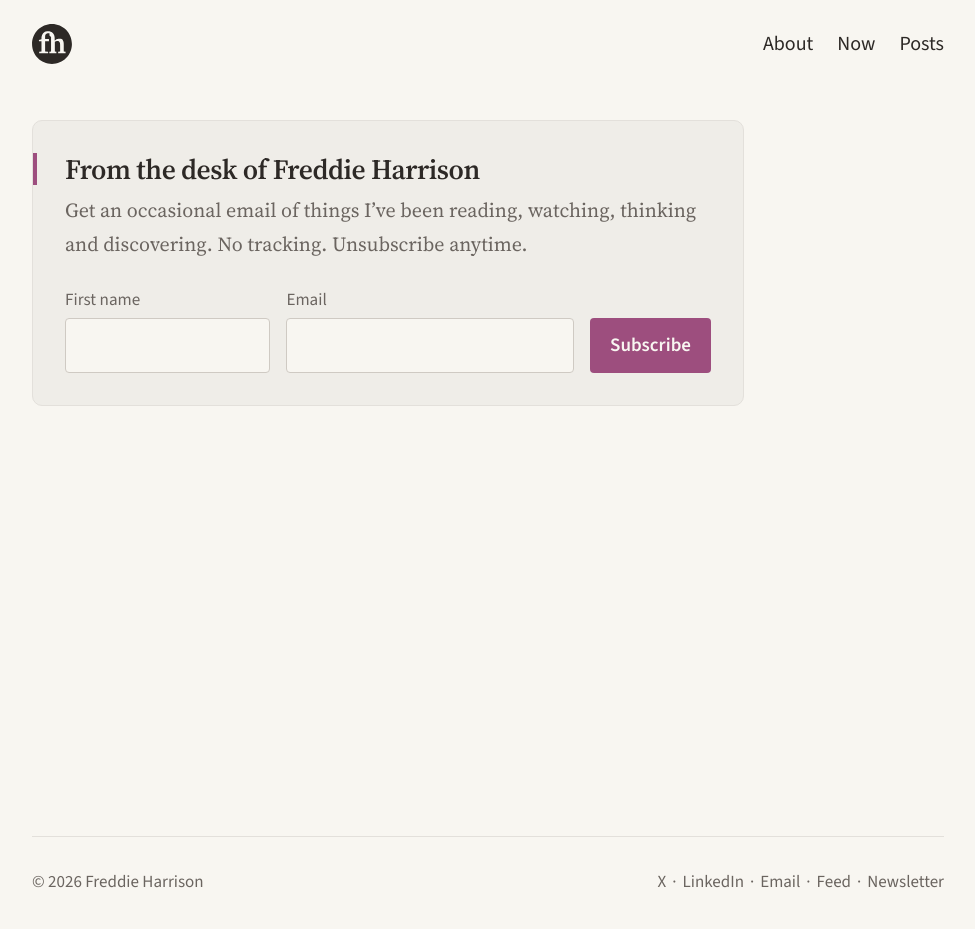
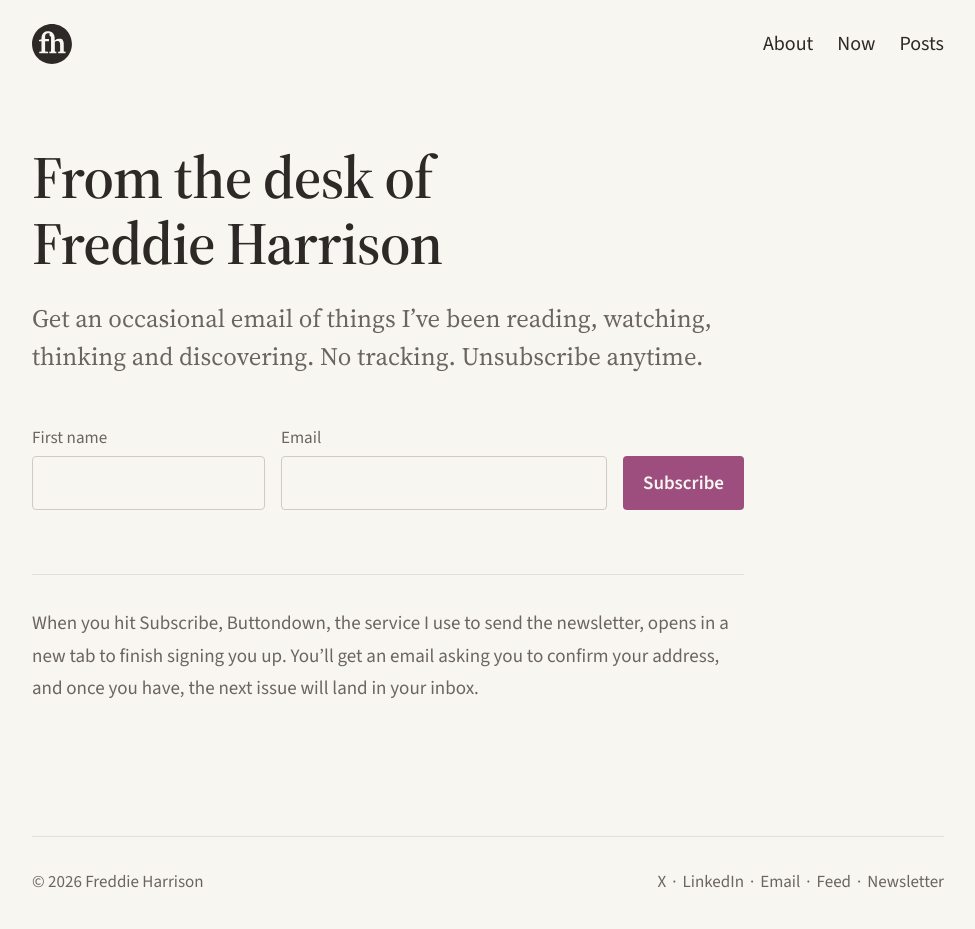
Before and after one commit to freddiewrites/freddiewrites.github.io, a Jekyll site: the page built from newsletter.html, in a window 1280 px wide. Shown: the whole page, without its empty margins (152-1127 px from the left). Built offline with Jekyll 4.4.1, drawn with Linux system fonts in a browser that asks for light colours.

Commit message:
Give the newsletter page its own layout
Large heading and intro, the form without the home page panel, and a
short note on what happens after subscribing. Splits the form fields
into their own include, and makes the one-row form layout the default.

Co-Authored-By: Claude Opus 5.5 <noreply@anthropic.com>
Claude-Session: https://claude.ai/code/session_01XhZxdn2ykFjNGtpS1kPALB

```diff
--- /dev/null
+++ b/_includes/newsletter-fields.html
@@ -0,0 +1,20 @@
+{% comment %}
+  Newsletter signup fields and their script. Posts to Buttondown.
+  Used inside the home page panel and on /newsletter/.
+{% endcomment %}
+<form class="newsletter-form" action="https://buttondown.com/api/emails/embed-subscribe/freddiewrites" method="post" target="_blank">
+  <div class="newsletter-field">
+    <label for="newsletter-first-name">First name</label>
+    <input type="text" id="newsletter-first-name" name="metadata__first_name" autocomplete="given-name" required aria-describedby="newsletter-first-name-error">
+    <p class="newsletter-error" id="newsletter-first-name-error" hidden></p>
+  </div>
+  <div class="newsletter-field">
+    <label for="newsletter-email">Email</label>
+    <input type="email" id="newsletter-email" name="email" autocomplete="email" required aria-describedby="newsletter-email-error">
+    <p class="newsletter-error" id="newsletter-email-error" hidden></p>
+  </div>
+  <input type="hidden" name="embed" value="1">
+  <button type="submit" class="newsletter-button">Subscribe</button>
+  <p class="newsletter-status" role="status"></p>
+</form>
+<script src="{{ '/assets/js/newsletter.js' | relative_url }}" defer></script>
--- a/_includes/newsletter-form.html
+++ b/_includes/newsletter-form.html
@@ -1,25 +1,6 @@
-{% comment %}
-  Newsletter signup panel. Used on the home page and /newsletter/.
-  Pass heading_level=1 where the panel is the page's main heading.
-{% endcomment %}
-{% assign heading = include.heading_level | default: 2 %}
+{% comment %}Newsletter signup panel on the home page{% endcomment %}
 <section class="newsletter" aria-labelledby="newsletter-heading">
-  <h{{ heading }} id="newsletter-heading" class="newsletter-title">From the desk of Freddie Harrison</h{{ heading }}>
+  <h2 id="newsletter-heading" class="newsletter-title">From the desk of Freddie Harrison</h2>
   <p class="newsletter-blurb">Get an occasional email of things I’ve been reading, watching, thinking and discovering. No tracking. Unsubscribe anytime.</p>
-  <form class="newsletter-form" action="https://buttondown.com/api/emails/embed-subscribe/freddiewrites" method="post" target="_blank">
-    <div class="newsletter-field">
-      <label for="newsletter-first-name">First name</label>
-      <input type="text" id="newsletter-first-name" name="metadata__first_name" autocomplete="given-name" required aria-describedby="newsletter-first-name-error">
-      <p class="newsletter-error" id="newsletter-first-name-error" hidden></p>
-    </div>
-    <div class="newsletter-field">
-      <label for="newsletter-email">Email</label>
-      <input type="email" id="newsletter-email" name="email" autocomplete="email" required aria-describedby="newsletter-email-error">
-      <p class="newsletter-error" id="newsletter-email-error" hidden></p>
-    </div>
-    <input type="hidden" name="embed" value="1">
-    <button type="submit" class="newsletter-button">Subscribe</button>
-    <p class="newsletter-status" role="status"></p>
-  </form>
+  {% include newsletter-fields.html %}
 </section>
-<script src="{{ '/assets/js/newsletter.js' | relative_url }}" defer></script>
--- a/_sass/_components.scss
+++ b/_sass/_components.scss
@@ -260,6 +260,16 @@
   align-items: start;
   font-family: var(--font-ui);
   font-size: 0.95em;
+
+  /* Fields and button share a row on wider screens */
+  @media (min-width: 600px) {
+    grid-template-columns: 1fr 1.4fr auto;
+
+    /* Line the button up with the fields, not their labels */
+    .newsletter-button {
+      margin-top: calc(0.9em * 1.7 + 4px);
+    }
+  }
 }
 
 .newsletter-field {
@@ -344,7 +354,7 @@
   }
 }
 
-/* A soft panel. Fields and button share a row on wider screens */
+/* A soft panel around the form on the home page */
 .newsletter {
   position: relative;
   padding: var(--space-lg);
@@ -361,17 +371,6 @@
     width: 4px;
     height: 1.6em;
     background-color: var(--link-color);
-  }
-
-  @media (min-width: 600px) {
-    .newsletter-form {
-      grid-template-columns: 1fr 1.4fr auto;
-    }
-
-    /* Line the button up with the fields, not their labels */
-    .newsletter-button {
-      margin-top: calc(0.9em * 1.7 + 4px);
-    }
   }
 
   @media (max-width: 599px) {
@@ -604,3 +603,26 @@
     justify-content: flex-start;
   }
 }
+
+/* Newsletter page */
+.signup-title {
+  margin: var(--space-md) 0 var(--space-md);
+  font-size: clamp(2.2em, 1.6em + 2.4vw, 3em);
+  line-height: 1.1;
+}
+
+.signup-blurb {
+  margin-bottom: var(--space-xl);
+  font-size: 1.25em;
+  line-height: 1.5;
+  color: var(--text-muted);
+}
+
+.signup-note {
+  margin: var(--space-2xl) 0 0;
+  padding-top: var(--space-lg);
+  border-top: 1px solid var(--border-color);
+  font-family: var(--font-ui);
+  font-size: 0.95em;
+  color: var(--text-muted);
+}
--- a/newsletter.html
+++ b/newsletter.html
@@ -4,6 +4,11 @@ title: Newsletter
 description: "Get an occasional email of things I’ve been reading, watching, thinking and discovering."
 permalink: /newsletter/
 ---
-<article class="page">
-  {% include newsletter-form.html heading_level=1 %}
+<article class="signup">
+  <h1 class="signup-title">From the desk of Freddie Harrison</h1>
+  <p class="signup-blurb">Get an occasional email of things I’ve been reading, watching, thinking and discovering. No tracking. Unsubscribe anytime.</p>
+
+  {% include newsletter-fields.html %}
+
+  <p class="signup-note">When you hit Subscribe, Buttondown, the service I use to send the newsletter, opens in a new tab to finish signing you up. You’ll get an email asking you to confirm your address, and once you have, the next issue will land in your inbox.</p>
 </article>
```
